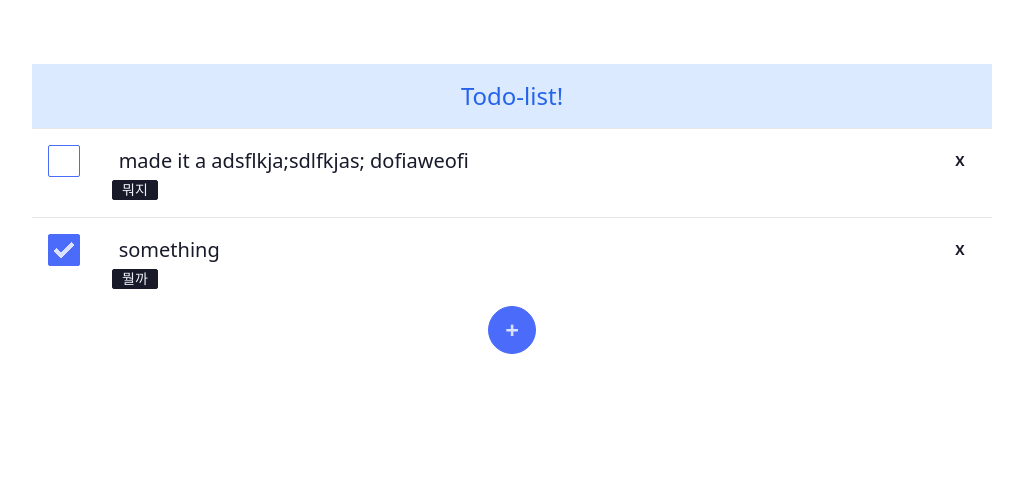
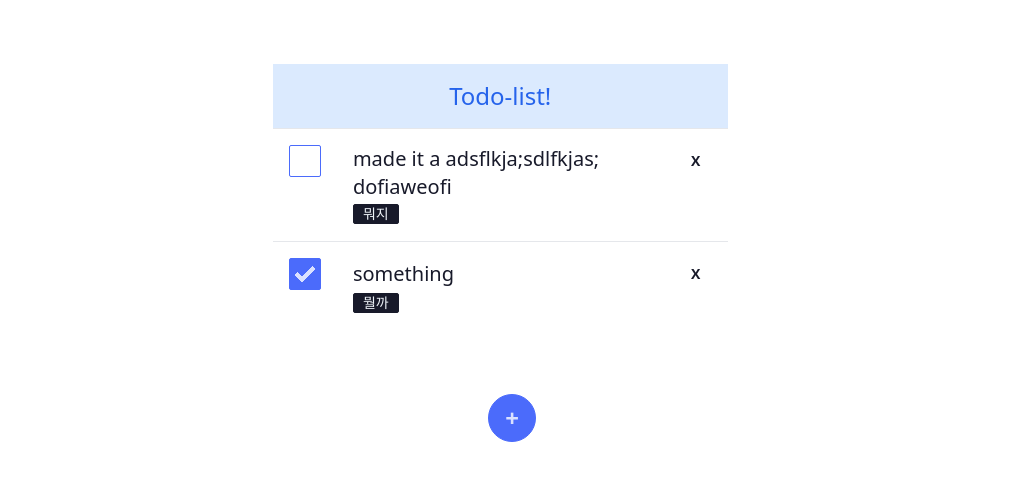
Before and after one commit to swimmingone/poomang-clone, a Next.js app: page / in a window 1280 px wide. Shown: the top 480 px of the page, without its empty margins (128-1151 px from the left). Built offline with nearby package versions, Linux system fonts and the light colour scheme.

Commit message:
refactor: page 컴포넌트에서 create button import

```diff
--- a/components/TodoList/TodoList.tsx
+++ b/components/TodoList/TodoList.tsx
@@ -1,7 +1,6 @@
 import React from 'react';
 import TodoItem from './TodoItem';
-import { Tag, Todo } from '../../types/Todo';
-import CreateButton from '../CreateButton';
+import { Todo } from '../../types/Todo';
 
 interface Props {}
 
@@ -36,7 +35,6 @@ const TodoList = ({}: Props) => {
 		<div className={'m-16 w-3/4 flex-col bg-white'}>
 			<div className={'bg-blue-100 p-4 text-center text-2xl text-blue-600'}>Todo-list!</div>
 			{todoList}
-			<CreateButton />
 		</div>
 	);
 };
--- a/pages/index.tsx
+++ b/pages/index.tsx
@@ -1,8 +1,15 @@
 import type { NextPage } from 'next';
 import TodoList from '../components/TodoList/TodoList';
+import CreateButton from '../components/CreateButton';
+import React from 'react';
 
 const Home: NextPage = () => {
-	return <TodoList />;
+	return (
+		<div>
+			<TodoList />
+			<CreateButton />
+		</div>
+	);
 };
 
 export default Home;
```
